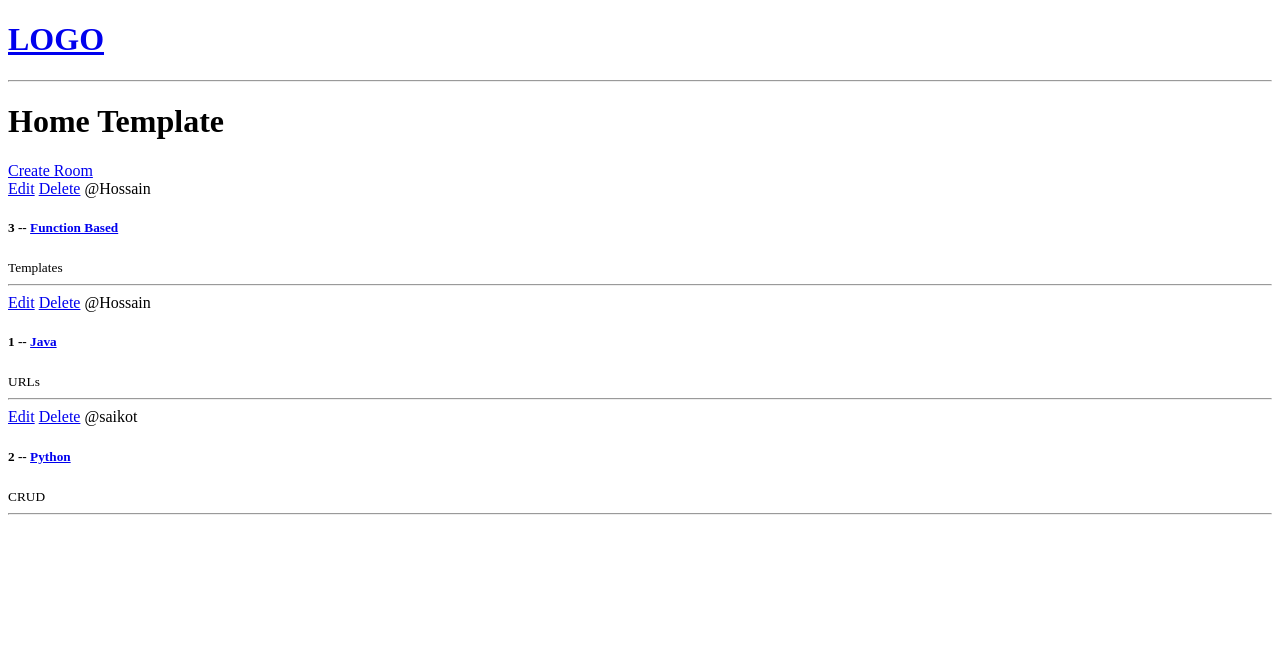
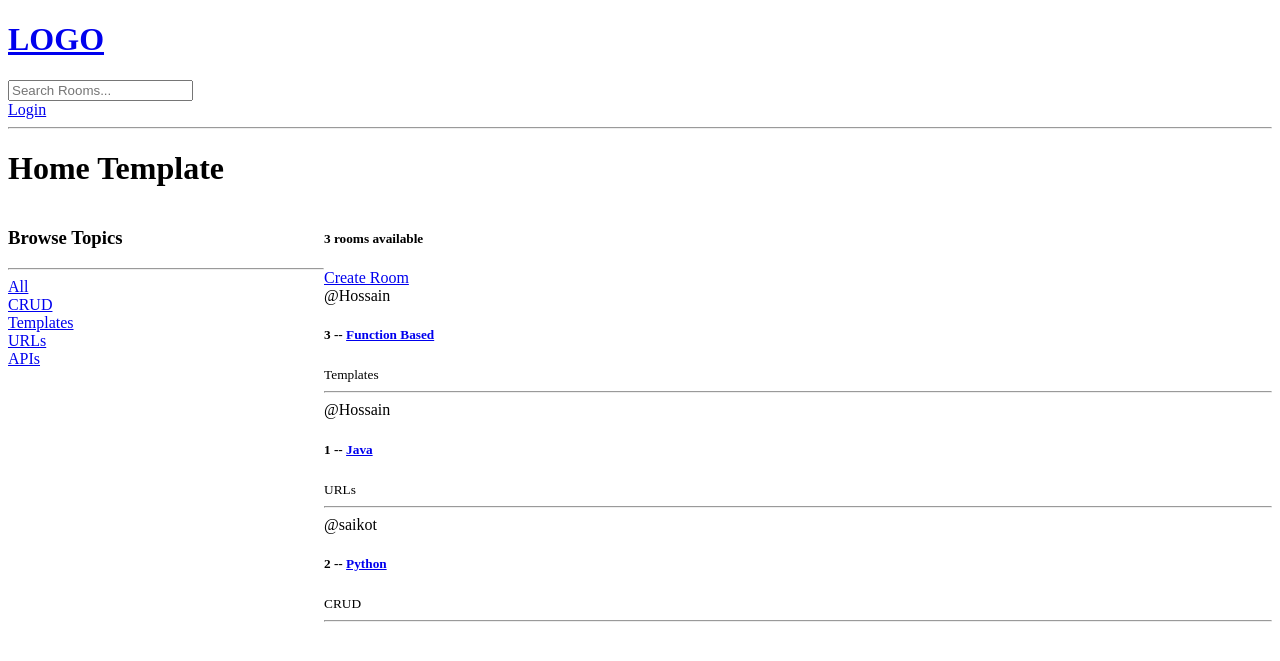
Before and after one commit to MrThalamus/StudyBud_Backend, a Django app: page / in a window 1280 px wide. Shown: the top 661 px of the page. Run offline with Django 5.2, Linux system fonts and the light colour scheme; data comes from the database, SQL or seed files in the repository; both versions use the stored data as it was after the commit.

Commit message:
search, login, flash message, logout, registration

```diff
--- a/base/templates/base/home.html
+++ b/base/templates/base/home.html
@@ -1,15 +1,41 @@
 {% extends 'main.html' %}
 
 {% block content %}
+
+<style>
+  .home-container{
+    display: grid;
+    grid-template-columns: 1fr 3fr;
+  }
+</style>
 <h1>Home Template</h1>
 
+<div class="home-container">
+
   <div>
+    <h3>Browse Topics</h3>
+    <hr>
+    <div>
+      <a href="{% url 'home' %}">All</a>
+    </div>
+
+    {% for topic in topics %}
+    <div>
+      <a href="{% url 'home' %}?q={{topic.name}}">{{topic.name}}</a>
+    </div>
+    {% endfor %}
+  </div>
+
+  <div>
+    <h5>{{room_count}} rooms available </h5>
     <a href="{% url 'create-room' %}">Create Room</a>
     <div>
       {% for room in rooms %}
       <div>
+        {% if request.user == room.host %}
         <a href="{% url 'update-room' room.id %}">Edit</a>
         <a href="{% url 'delete-room' room.id %}">Delete</a>
+        {% endif %}
         <span>@{{room.host.username}}</span>
         <h5>{{room.id}} -- <a href="{% url 'room' room.id %}">{{room.name}}</a></h5>
         <small>{{room.topic.name}}</small>
@@ -19,4 +45,7 @@
     </div>
   </div>
 
+
+</div>
+
 {% endblock %}
--- a/base/urls.py
+++ b/base/urls.py
@@ -2,8 +2,13 @@ from django.urls import path
 from . import views
 
 urlpatterns = [
+    path('login/', views.LoginPage, name="login"),
+    path('logout/', views.logoutUser, name="logout"),
+    path('register/', views.registerPage, name="register"),
+
     path('', views.home, name="home"),
     path('room/<str:pk>', views.room, name="room"),
+
     path('create-room/', views.createRoom, name="create-room"),
     path('update-room/<str:pk>', views.updateRoom, name="update-room"),
     path('delete-room/<str:pk>', views.deleteRoom, name="delete-room")
--- a/base/views.py
+++ b/base/views.py
@@ -1,6 +1,12 @@
 from django.shortcuts import render, redirect
+from django.contrib import messages
+from django.contrib.auth.decorators import login_required
+from django.db.models import Q
+from django.contrib.auth.models import User
+from django.contrib.auth import authenticate, login, logout
+from django.contrib.auth.forms import UserCreationForm
 from django.http import HttpResponse
-from .models import Room
+from .models import Room, Topic
 from .forms import RoomForm
 
 # Create your views here.
@@ -11,11 +17,63 @@ from .forms import RoomForm
 #     {'id':3, 'name': 'Frontend developer'},
 
 # ]
+def LoginPage(request):
+
+    page = 'login'
+    if request.user.is_authenticated:
+        return redirect('home')
+
+    if request.method == 'POST':
+        username = request.POST.get('username').lower()
+        password = request.POST.get('password')
+
+        try:
+            user = User.objects.get(username=username)
+        except:
+            messages.error(request, 'User does not exist' )
+
+        user = authenticate(request, username=username, password=password)
+
+        if user is not None:
+            login(request, user)
+            return redirect('home')
+        else:
+            messages.error(request, 'User or password does not exist')
+    context ={'page': page}
+    return render(request, 'base/login_register.html', context)
+
+def logoutUser(request):
+    logout(request)
+    return redirect('login')
+
+def registerPage(request):
+    # page = 'register'
+    form = UserCreationForm()
+    context = {'form': form}
+    if request.method == 'POST':
+        form = UserCreationForm(request.POST)
+        if form.is_valid():
+            user = form.save(commit=False)
+            user.username = user.username.lower()
+            user.save()
+            login(request, user)
+            return redirect('home')
+        else:
+            messages.error(request, 'An error occured during registration')
+    return render(request, 'base/login_register.html', context)
 
 def home(request):
     # return HttpResponse('Home page')
-    rooms = Room.objects.all()
-    context = {'rooms':rooms}
+    q = request.GET.get('q') if request.GET.get('q') != None else ''
+    topics = Topic.objects.all()
+    rooms = Room.objects.filter(
+        Q(topic__name__icontains=q) |
+        Q(name__icontains=q) |
+        Q(description__icontains=q)
+    )
+
+    room_count = rooms.count()
+    context = {'rooms':rooms, 'topics': topics, 'room_count': room_count}
     return render(request, 'base/home.html', context)
 
 def room(request, pk):
@@ -28,6 +86,7 @@ def room(request, pk):
     context = {'room': rooms}
     return render(request, 'base/room.html', context)
 
+@login_required(login_url='login')
 def createRoom(request):
     form = RoomForm()
     if request.method == 'POST':
@@ -38,9 +97,16 @@ def createRoom(request):
     context ={'form': form }
     return render(request, 'base/room_form.html',context)
 
+@login_required(login_url='login')
 def updateRoom(request, pk):
     room = Room.objects.get(id=pk)
     form = RoomForm(instance=room)
+
+    if request.user != room.host:
+        return HttpResponse('You are not allowed here!!')
+
+    if request.user != room.host:
+        return HttpResponse('You are not ')
 
     if request.method == 'POST':
         form = RoomForm(request.POST, instance=room)
@@ -51,8 +117,13 @@ def updateRoom(request, pk):
     context = {'form': form}
     return render(request, 'base/room_form.html', context)
 
+@login_required(login_url='login')
 def deleteRoom(request, pk):
     room = Room.objects.get(id=pk)
+
+    if request.user != room.host:
+            return HttpResponse('You are not allowed here!!')
+
     if request.method == 'POST':
         room.delete()
         return redirect('home')
--- a/templates/main.html
+++ b/templates/main.html
@@ -8,6 +8,14 @@
 </head>
 <body>
   {% include 'navbar.html' %}
+  {% if messages %}
+  <div class="messages">
+    {% for message in messages %}
+    <li>{{ message }}</li>
+    {% endfor %}
+  </div>
+  {% endif %}
+
   {% block content %}
 
   {% endblock %}
--- a/templates/navbar.html
+++ b/templates/navbar.html
@@ -2,4 +2,15 @@
     <h1>LOGO</h1>
 </a>
 
+<form method="GET" action="{% url 'home' %}">
+    <input type="text" name = "q" placeholder = "Search Rooms...">
+</form>
+
+{% if request.user.is_authenticated %}
+  <p>Welcome, {{ request.user }}!</p>
+  <a href="{% url 'logout' %}">Logout</a>
+{% else %}
+  <a href="{% url 'login' %}">Login</a>
+{% endif %}
+
 <hr>
```
Also changed, not shown: base/templates/base/login_register.html (added, +38 -0 lines), db.sqlite3. Lines whose indentation alone changed are shown as unchanged.
